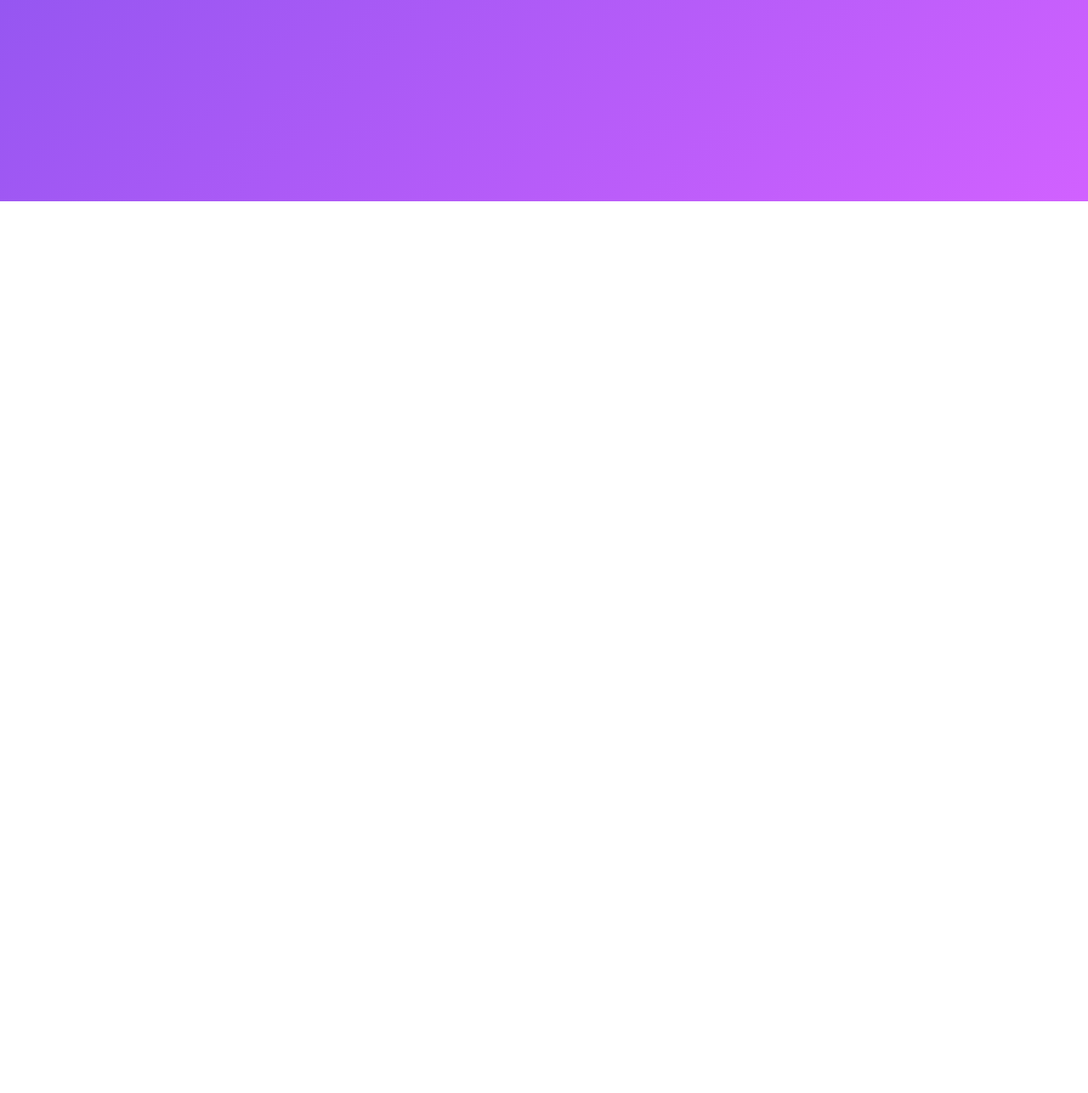
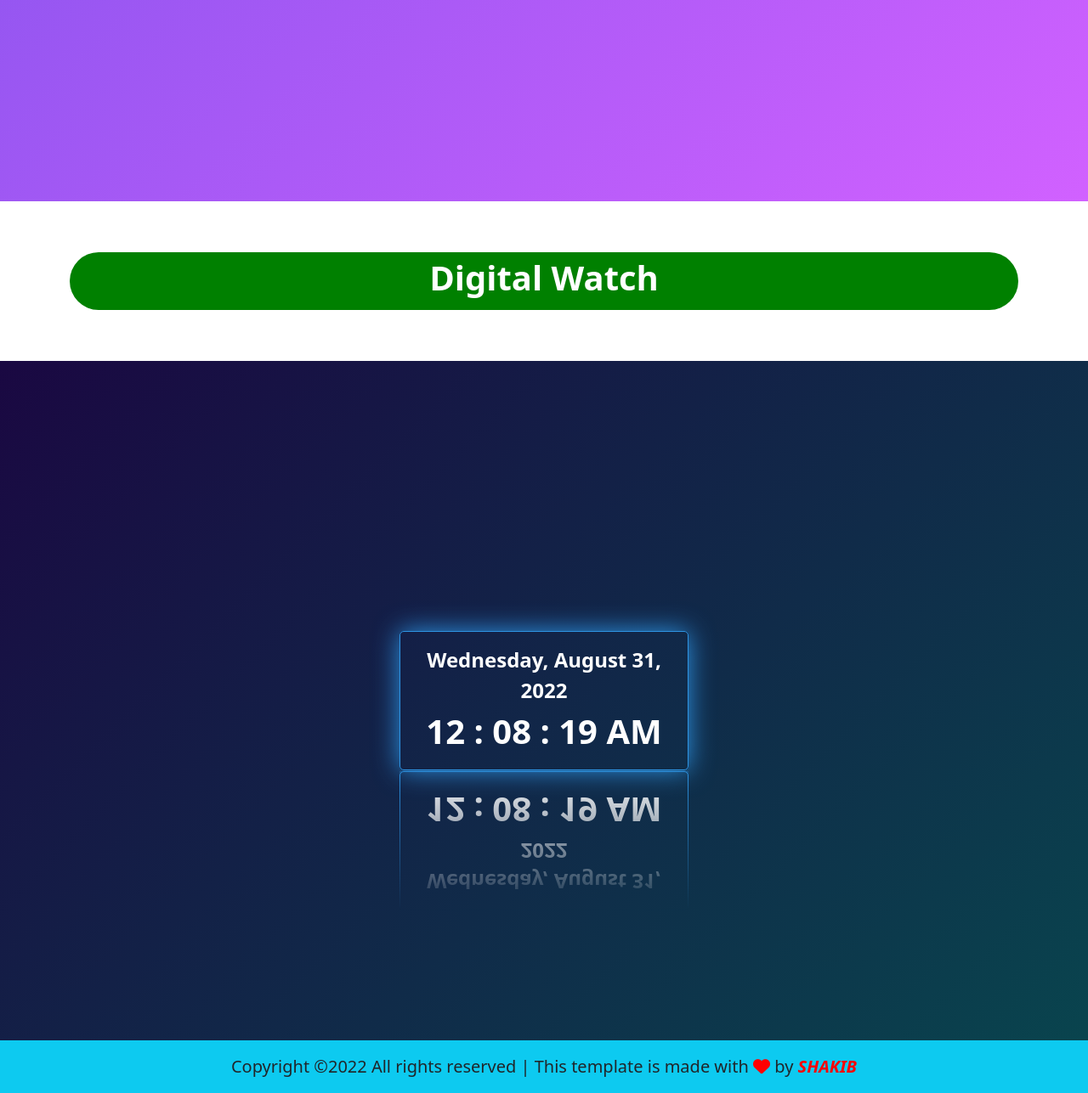
Before and after one commit to shakib53626/Javascript-3, a plain HTML site: page index.html in a window 1280 px wide. Shown: the part 4030-5317 px from the top of the page at 85% size. Before the commit the page ends 4267 px from the top, so only its background shows below. Drawn offline with nearby package versions, Linux system fonts and the light colour scheme.

Commit message:
Add files via upload

```diff
--- a/css/style.css
+++ b/css/style.css
@@ -376,7 +376,7 @@
     display: flex;
     align-items: center;
 }
-.game-area{
+.wrapper{
     display: grid;
     grid-template-columns: auto auto auto;
     width: 330px;
@@ -395,3 +395,62 @@
     color: #D6365C;
     text-transform: uppercase;
 }
+
+
+.section6{
+    background:linear-gradient(135deg, #1a0842, #09444e);
+    height: 100vh;
+    text-align: center;
+    display: flex;
+    align-items: center;
+}
+
+.clock-area{
+    width: 340px;
+    border:1px solid #2E94E3;
+    box-shadow: 0 0 30px #2E94E3;
+    padding: 15px 10px;
+    margin: auto;
+    border-radius: 5px;
+    -webkit-box-reflect: below 1px linear-gradient(transparent, rgba(255, 255, 0.01));
+
+}
+.clock-area:hover{
+    background: #2E94E3;
+}
+.date{
+    font-size: 24px;
+    margin-bottom: 10px;
+    font-weight: 700;
+    color: #fff;
+}
+.time{
+    font-size: 40px;
+    margin-bottom: 10px;
+    font-weight: 700;
+    line-height: 1;
+    color: #fff;
+
+}
+.copy{
+    margin-bottom: 0 !important;
+    padding: 16px;
+    font-size: 20px;
+}
+.footer span{
+    color: red;
+    font-weight: bold;
+}
+
+
+
+@media screen and (max-width:767px) {
+    .preloader{
+        display: grid;
+        grid-template-columns: auto;
+    }
+    .love-area{
+        width: 500px;
+    }
+
+}
--- a/index.html
+++ b/index.html
@@ -16,7 +16,7 @@
 
     <title>Preloader</title>
   </head>
-  <body>
+  <body onload="initClock()">
 
     <header class="header">
         <div class="container">
@@ -207,7 +207,7 @@
 
     <section class="section5">
         <div class="container">
-            <div class="game-area">
+            <div class="wrapper">
                 <button class="button-option"></button>
                 <button class="button-option"></button>
                 <button class="button-option"></button>
@@ -223,6 +223,41 @@
 
 
 
+    <header class="header">
+        <div class="container">
+            <div class="header-title">
+                <h6>Digital Watch</h6>
+            </div>
+        </div>
+    </header>
+
+    <section class="section6">
+        <div class="container">
+            <div class="clock-area">
+                <div class="date">
+                    <span id="dayname">Day</span>,
+                    <span id="month"> Month</span>
+                    <span id="daynum"> 00</span>,
+                    <span id="year"> Year</span>
+                </div>
+                <div class="time">
+                    <span id="hour">00</span> :
+                    <span id="minutes">00</span> :
+                    <span id="seconds">00</span>
+                    <span id="priods"></span>
+                </div>
+            </div>
+        </div>
+    </section>
+
+    <footer class="footer bg-info">
+        <div class="container text-center">
+            <p class="copy">Copyright ©2022 All rights reserved | This template is made with <span><i class="fa-solid fa-heart"></i></span> by <span><i>SHAKIB</i></span></p>
+        </div>
+    </footer>
+
+
+
     <script src="js/main.js"></script>
     <!-- Option 1: Bootstrap Bundle with Popper -->
     <script src="https://cdn.jsdelivr.net/npm/bootstrap@5.0.2/dist/js/bootstrap.bundle.min.js" integrity="sha384-MrcW6ZMFYlzcLA8Nl+NtUVF0sA7MsXsP1UyJoMp4YLEuNSfAP+JcXn/tWtIaxVXM" crossorigin="anonymous"></script>
--- a/js/main.js
+++ b/js/main.js
@@ -180,5 +180,131 @@ function love(){
 
 
 
-let btnRef = document.querySelectorAll("button-option");
+let btnRef = document.querySelectorAll(".button-option");
 let winningPattern=[[0,1,2], [ 0,3,6], [2,5,8], [6,7,8], [3,4,5], [1,4,7], [0,4,8],[2,4,8]];
+
+let xTurn =true;
+let count = 0;
+
+
+btnRef.forEach((element)=>{
+    element.addEventListener("click",() =>{
+        if(xTurn){
+            xTurn=false;
+            element.innerText="x";
+            element.disabled = true;
+        }
+        else{
+            xTurn = true;
+            element.innerText="o";
+            element.disabled = true;
+        }
+    })
+})
+
+
+
+function updateClock(){
+            // Time and date object......
+        var date = new Date();
+        var day = date.getDay();
+        var month = date.getMonth();
+        var correntDate = date.getDate();
+        var year = date.getFullYear();
+        var hour = date.getHours();
+        var minutes = date.getMinutes();
+        var seconds = date.getSeconds();
+        document.getElementById('priods').innerText = 'AM';
+        if(hour == 0){
+            hour = 12;
+        }
+        if(hour > 12){
+            hour = hour -12;
+            document.getElementById('priods').innerText = 'PM';
+
+        }
+
+        Number.prototype.pad = function(digits){
+            for(var n = this.toString(); n.length<digits; n= 0+n);
+            return n;
+        }
+
+
+        if(day == 0){
+            document.getElementById('dayname').innerText = 'Sunday';
+        }
+        else if(day == 1){
+            document.getElementById('dayname').innerText = 'Monday';
+        }
+        else if(day == 2){
+            document.getElementById('dayname').innerText = 'Tuesday';
+        }
+        else if(day == 3){
+            document.getElementById('dayname').innerText = 'Wednesday';
+        }
+        else if(day == 4){
+            document.getElementById('dayname').innerText = 'Thursday';
+        }
+        else if(day == 5){
+            document.getElementById('dayname').innerText = 'Friday';
+        }
+        else{
+            document.getElementById('dayname').innerText = 'Saterday';
+        }
+
+        // month....
+
+
+        if(month == 0){
+            document.getElementById('month').innerText = 'January';
+        }
+        else if(month == 1){
+            document.getElementById('month').innerText = 'February';
+        }
+        else if(month == 2){
+            document.getElementById('month').innerText = 'March';
+        }
+        else if(month == 3){
+            document.getElementById('month').innerText = 'April';
+        }
+        else if(month == 4){
+            document.getElementById('month').innerText = 'May';
+        }
+        else if(month == 5){
+            document.getElementById('month').innerText = 'June';
+        }
+        else if(month == 6){
+            document.getElementById('month').innerText = 'July';
+        }
+        else if(month == 7){
+            document.getElementById('month').innerText = 'August';
+        }
+        else if(month == 8){
+            document.getElementById('month').innerText = 'September';
+        }
+        else if(month == 9){
+            document.getElementById('month').innerText = 'October';
+        }
+        else if(month == 10){
+            document.getElementById('month').innerText = 'November';
+        }
+        else{
+            document.getElementById('month').innerText = 'December';
+        }
+
+
+        document.getElementById('daynum').innerText = correntDate.pad(2);
+        document.getElementById('year').innerText = year;
+
+
+
+        document.getElementById('hour').innerText = hour.pad(2);
+        document.getElementById('minutes').innerText = minutes.pad(2);
+        document.getElementById('seconds').innerText = seconds.pad(2);
+}
+
+
+function initClock(){
+    updateClock();
+    window.setInterval("updateClock()", 1);
+}
```
